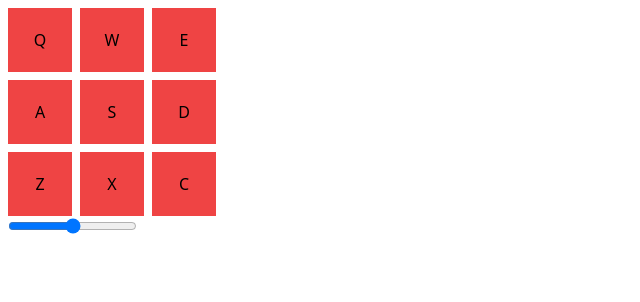
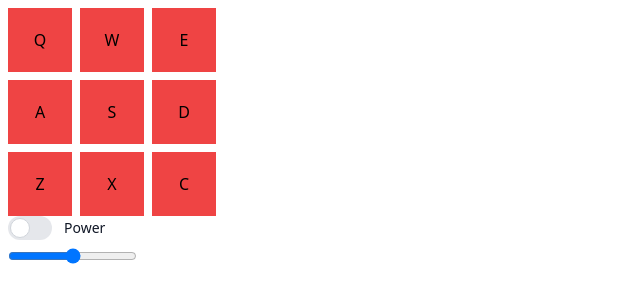
Before and after one commit to hamiltonlumati/drum-machine, a React (Vite) app: page / in a window 1280 px wide. Shown: the top 302 px of the page, without its empty margins (0-640 px from the left). Built offline with nearby package versions, Linux system fonts and the light colour scheme.

Commit message:
Power Toggle Button

```diff
--- a/src/components/displayGroup.tsx
+++ b/src/components/displayGroup.tsx
@@ -1,8 +1,10 @@
 import Display from "./display";
 import VolumeBar from "./volume-bar";
+import PowerSwitch from "./switch";
 
 function DisplayGroup(){
     return(<div>
+            <PowerSwitch />
             <VolumeBar />
             <Display />
         </div>
--- a/src/components/switch.tsx
+++ b/src/components/switch.tsx
@@ -0,0 +1,14 @@
+function PowerSwitch(){
+    return(
+        <div>
+            <label className="inline-flex items-center cursor-pointer">
+            <input type="checkbox" value="" className="sr-only peer" />
+            <div className="relative w-11 h-6 bg-gray-200 rounded-full peer peer-focus:ring-4 peer-focus:ring-blue-300 dark:peer-focus:ring-blue-800 dark:bg-gray-700 peer-checked:after:translate-x-full rtl:peer-checked:after:-translate-x-full peer-checked:after:border-white after:content-[''] after:absolute after:top-0.5 after:start-[2px] after:bg-white after:border-gray-300 after:border after:rounded-full after:h-5 after:w-5 after:transition-all dark:border-gray-600 peer-checked:bg-blue-600"></div>
+            <span className="ms-3 text-sm font-medium text-gray-900 dark:text-gray-300">Power</span>
+            </label>
+
+        </div>
+    )
+}
+
+export default PowerSwitch;
--- a/src/layout/screen.tsx
+++ b/src/layout/screen.tsx
@@ -1,6 +1,5 @@
 import Keys from "../components/keys";
 import DisplayGroup from "../components/displayGroup";
-import Display from "../components/display";
 
 function Screen(){
     return (
```
